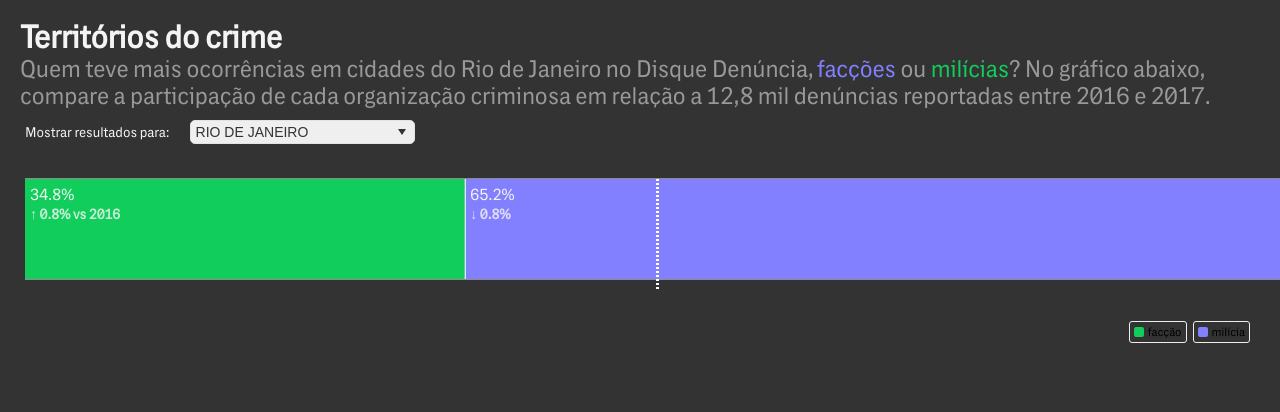
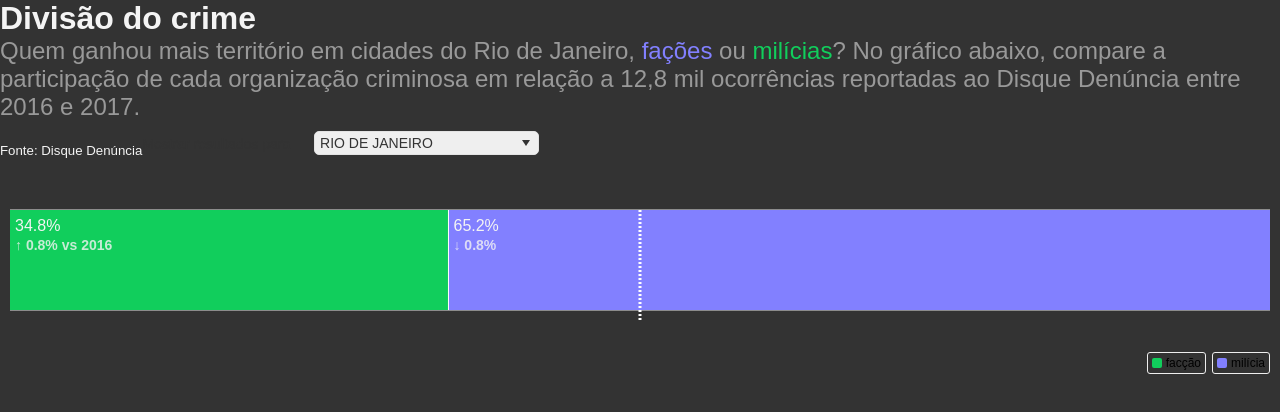
Before and after one commit to sergiospagnuolo/intercept-volt, a plain HTML site: page treemap-2/index.html in a window 1280 px wide. Drawn offline with Linux system fonts and the light colour scheme.

Commit message:
try yet another fix

```diff
--- a/treemap-2/index.html
+++ b/treemap-2/index.html
@@ -12,23 +12,10 @@
 
 	<title>intercept - facções vs milícias 2016/2017</title>
 	<style>
-	@charset "UTF-8";
-
-	@font-face {
-	    font-family: TIActuBeta-Bold;
-	    src: url(TIActuBeta-Bold.otf);
-			font-weight: bold;
-	}
-
-	@font-face {
-	    font-family: TIActuBeta-Regular;
-	    src: url(TIActuBeta-Regular.otf);
-	}
 	body{
 		font-family: 'TIActuBeta-Regular', sans-serif;
 	  -webkit-font-smoothing: antialiased;
-	  background-color: #333;
-		padding: 20px;
+	  background-color: #333
 	}
 	h1{
 	  color: #f4f4f4;
@@ -57,9 +44,10 @@
 </head>
 
 <body>
-	<h1>Territórios do crime</h1>
-	<h2>Quem teve mais ocorrências em cidades do Rio de Janeiro no Disque Denúncia, <span style="color:#8280FF">facções</span> ou <span style="color:#11CE5C">milícias</span>? No gráfico abaixo, compare a participação de cada organização criminosa em relação a 12,8 mil denúncias reportadas entre 2016 e 2017.</h2>
+	<h1>Divisão do crime</h1>
+	<h2>Quem ganhou mais território em cidades do Rio de Janeiro, <span style="color:#8280FF">fações</span> ou <span style="color:#11CE5C">milícias</span>? No gráfico abaixo, compare a participação de cada organização criminosa em relação a 12,8 mil ocorrências reportadas ao Disque Denúncia entre 2016 e 2017.</h2>
 	<div id="wrapper"> </div>
+	<h5 style="float:left">Fonte: Disque Denúncia</h5>
 
 	<script>
 		window.Flourish = {
@@ -1984,7 +1972,7 @@
 							fc.columns_to_exclude.splice(n, 1)
 						}
 						or()
-					}), b.exit().remove(), fc.dropdown_translations && cr(fc.dropdown_translations), ra("#dropdown-container").style("display", fc.hide_dropdown || jc ? "none" : "block").select("#dropdown-label").text(fc.dropdown_label).style("color", "#f4f4f4");
+					}), b.exit().remove(), fc.dropdown_translations && cr(fc.dropdown_translations), ra("#dropdown-container").style("display", fc.hide_dropdown || jc ? "none" : "block").select("#dropdown-label").text(fc.dropdown_label);
 					var g = ra("#dropdown > select").html("").on("change", function() {
 						fc.current_id = this.value, or()
 					});
@@ -3526,7 +3514,7 @@
 					margin_top: 10,
 					margin_right: 10,
 					margin_bottom: 0,
-					margin_left: 5,
+					margin_left: 10,
 					bg_color: "#FFFFFF",
 					palette: "flourish_default_1",
 					custom_colors: "",
@@ -3948,7 +3936,7 @@
 			"label_font_color": "#f4f4f4",
 			"label_font_size": 18,
 			"middle_line_content": "",
-			"middle_line_text_color": "#ededed",
+			"middle_line_text_color": "#f4f4f4",
 			"middle_line_width": 3,
 			"palette": "schemeCategory10",
 			"placeholder_text": "Não temos estes dados",
```
